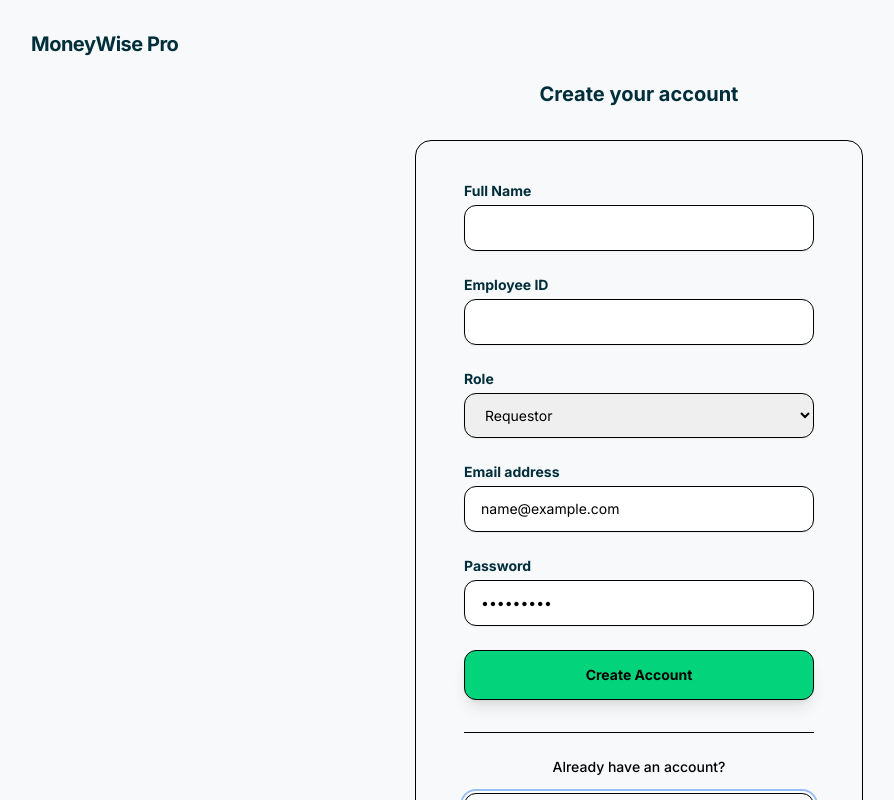
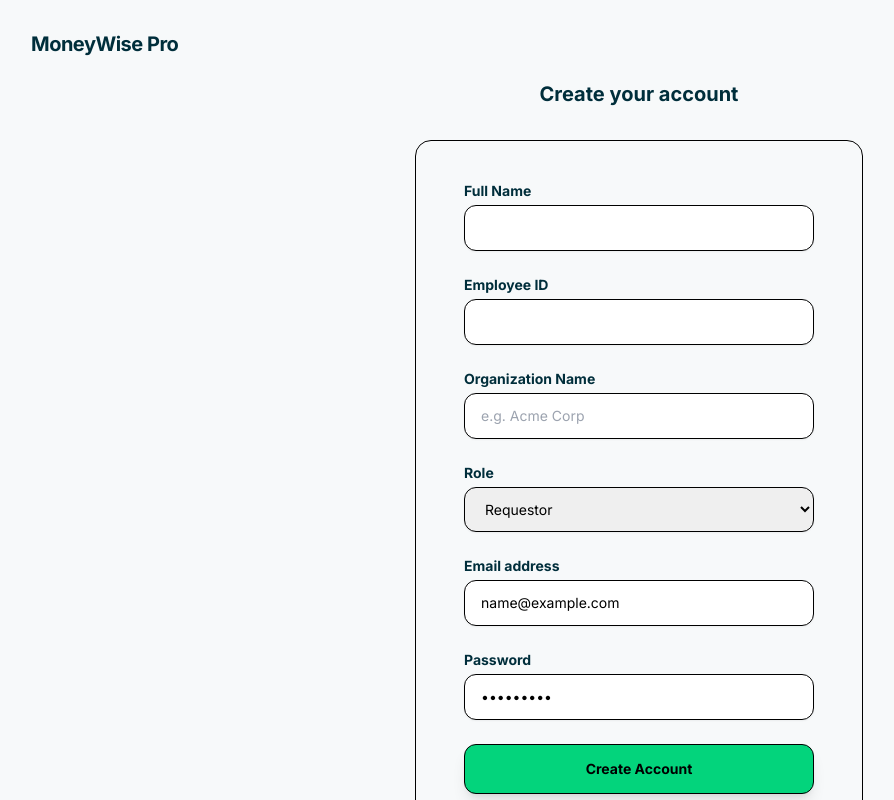
Before and after one commit to twalumbu-prog/MoneyWise-Pro, a React (Vite) app in the folder apps/web/: page /login in a window 1280 px wide. Both pictures are taken after typing "name@example.com", "Sample123" into the empty fields and a click on the button "Create an account". Shown: the top 800 px of the page, without its empty margins (1-895 px from the left). Built offline with nearby package versions, Linux system fonts and the light colour scheme; no server answers.

Commit message:
feat: Add Organization Name to signup form for SaaS onboarding

```diff
--- a/apps/web/src/pages/Login.tsx
+++ b/apps/web/src/pages/Login.tsx
@@ -9,6 +9,7 @@ export const Login: React.FC = () => {
     const [password, setPassword] = useState('');
     const [name, setName] = useState('');
     const [employeeId, setEmployeeId] = useState('');
+    const [organizationName, setOrganizationName] = useState('');
     const [role, setRole] = useState('REQUESTOR');
     const [message, setMessage] = useState('');
     const [loading, setLoading] = useState(false);
@@ -39,13 +40,14 @@ export const Login: React.FC = () => {
         setLoading(true);
         setMessage('');
         try {
-            await signUp(email, password, employeeId, name, role);
+            await signUp(email, password, employeeId, name, role, organizationName);
             setMessage('Account created! You can now sign in.');
             setIsSignup(false);
             // Clear sensitive/specific fields
             setPassword('');
             setEmployeeId('');
             setName('');
+            setOrganizationName('');
             setRole('REQUESTOR');
         } catch (error: any) {
             setMessage('Error signing up: ' + (error.message || 'Unknown error'));
@@ -106,6 +108,23 @@ export const Login: React.FC = () => {
                                             className="appearance-none block w-full px-4 py-3 border border-gray-200 rounded-xl shadow-sm placeholder-gray-400 focus:outline-none focus:ring-2 focus:ring-brand-green/20 focus:border-brand-green sm:text-sm transition-all"
                                             value={employeeId}
                                             onChange={(e) => setEmployeeId(e.target.value)}
+                                        />
+                                    </div>
+                                </div>
+                                <div>
+                                    <label htmlFor="org-name" className="block text-sm font-bold text-brand-navy mb-1">
+                                        Organization Name
+                                    </label>
+                                    <div className="mt-1">
+                                        <input
+                                            id="org-name"
+                                            name="organizationName"
+                                            type="text"
+                                            required
+                                            className="appearance-none block w-full px-4 py-3 border border-gray-200 rounded-xl shadow-sm placeholder-gray-400 focus:outline-none focus:ring-2 focus:ring-brand-green/20 focus:border-brand-green sm:text-sm transition-all"
+                                            value={organizationName}
+                                            onChange={(e) => setOrganizationName(e.target.value)}
+                                            placeholder="e.g. Acme Corp"
                                         />
                                     </div>
                                 </div>
```
